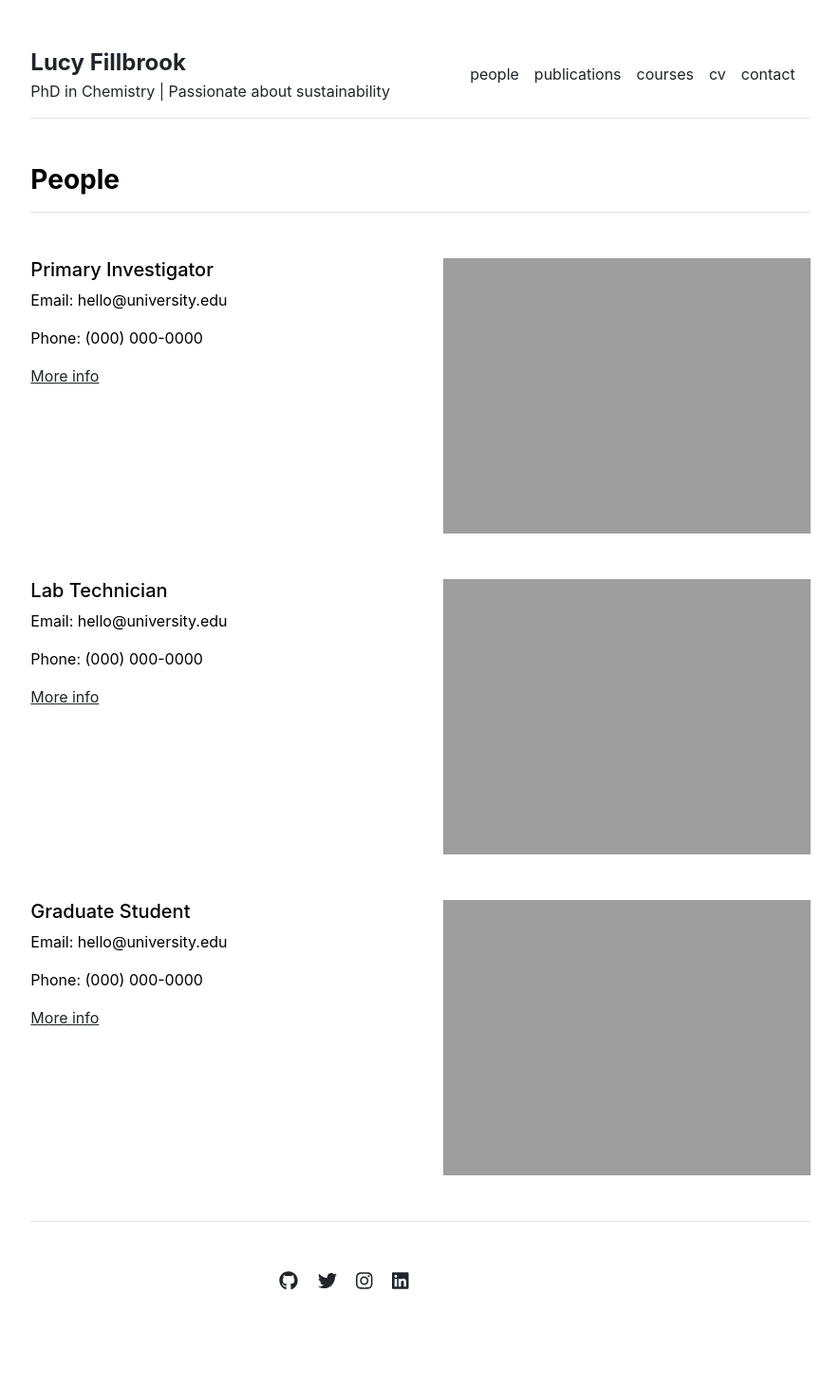
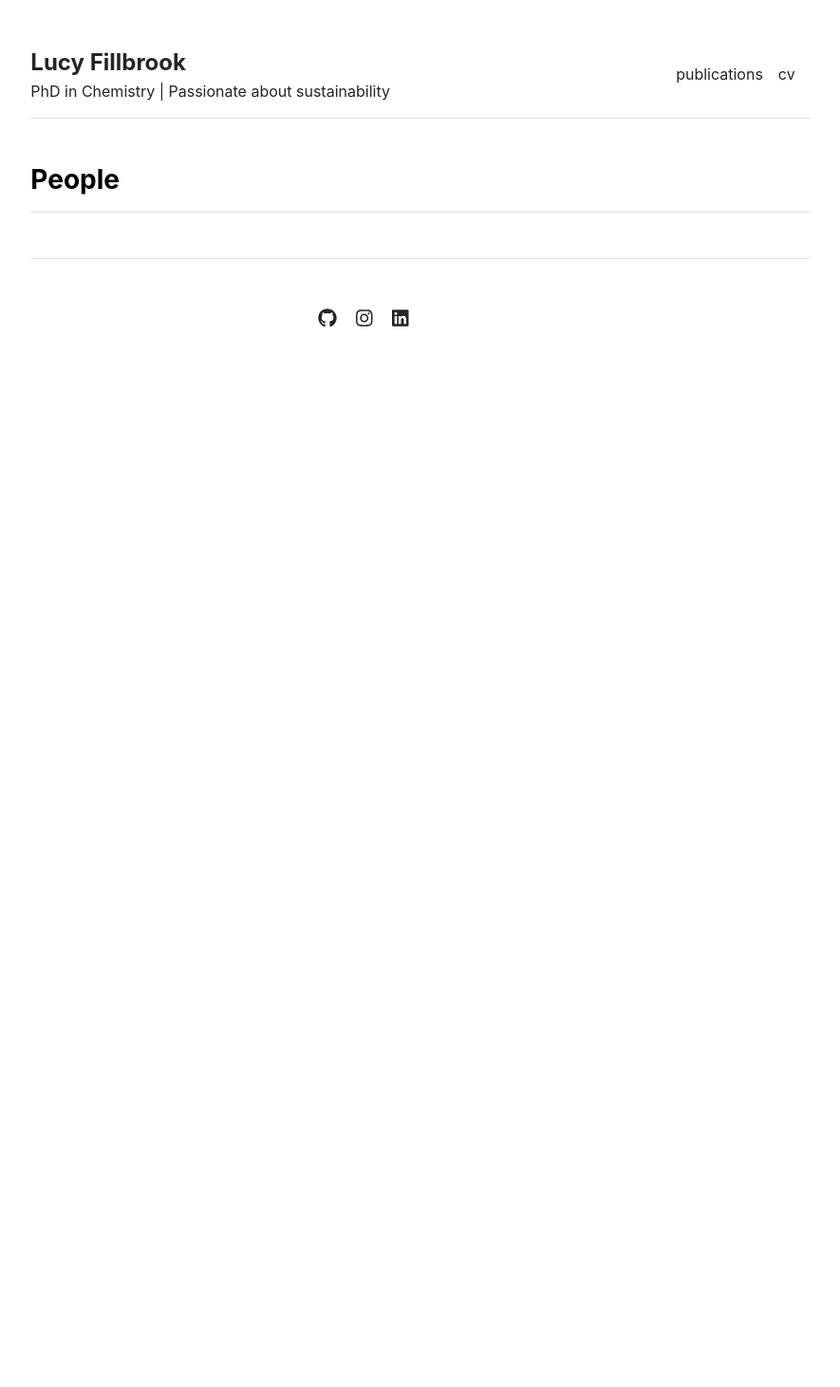
Before and after one commit to lfillbrook/lfillbrook.github.io, a Jekyll site: the page built from people.md, in a window 1280 px wide. Shown: the whole page at 95% size, without its empty margins (197-1082 px from the left). Built offline with Jekyll 4.4.1, drawn with Linux system fonts in a browser that asks for light colours; after the commit the page ends 900 px from its top, so only the background shows below that.

Commit message:
Update settings.yml

```diff
--- a/_data/settings.yml
+++ b/_data/settings.yml
@@ -1,25 +1,8 @@
 menu:
-- {name: 'people', url: '/people'}
 - {name: 'publications', url: '/publications'}
-- {name: 'courses', url: '/courses'}
 - {name: 'cv', url: '/cv'}
-- {name: 'contact', url: '/contact'}
-
-people:
-- {name: 'Primary Investigator', title: 'Researcher', department: 'Physics & Astronomy', institution: 'Some University', institution_address: '1 Main Street, Canada', phone: '(000) 000-0000', email: 'hello@university.edu', office: 'Science Building 505', image: 'assets/img/primary-investigator.jpg', url: 'primary-investigator'}
-- {name: 'Lab Technician', title: 'Researcher', department: 'Physics & Astronomy', institution: 'Some University', institution_address: '1 Main Street, Canada', phone: '(000) 000-0000', email: 'hello@university.edu', office: 'Science Building 505', image: 'assets/img/lab-technician.jpg', url: 'lab-technician'}
-- {name: 'Graduate Student', title: 'Researcher', department: 'Physics & Astronomy', institution: 'Some University', institution_address: '1 Main Street, Canada', phone: '(000) 000-0000', email: 'hello@university.edu', office: 'Science Building 505', image: 'assets/img/graduate-student.jpg', url: 'graduate-student'}
-
-courses:
-- {name: 'Vector Calculus', url: 'vector-calculus'}
-- {name: 'Quantum Mechanics', url: 'quantum-mechanics'}
-- {name: 'Stellar Structures', url: 'stellar-structures'}
 
 social:
-- {icon: 'github', link: 'https://github.com/LeNPaul'}
-- {icon: 'twitter', link: 'https://twitter.com/paululele'}
-- {icon: 'instagram', link: 'https://instagram.com/paululele'}
-- {icon: 'linkedin', link: 'https://linkedin.com/in/lenpaul'}
-
-contacts:
-- {name: 'Dr. Academia', title: 'Professor', department: 'Physics & Astronomy', institution: 'Some University', institution_address: '1 Main Street, Canada', phone: '(000) 000-0000', email: 'hello@university.edu', office: 'Science Building 505', image: 'assets/img/contact.jpg'}
+- {icon: 'github', link: 'https://github.com/lfillbrook'}
+- {icon: 'instagram', link: 'https://instagram.com/lucyfillbrook'}
+- {icon: 'linkedin', link: 'https://linkedin.com/in/lucy-fillbrook'}
```
